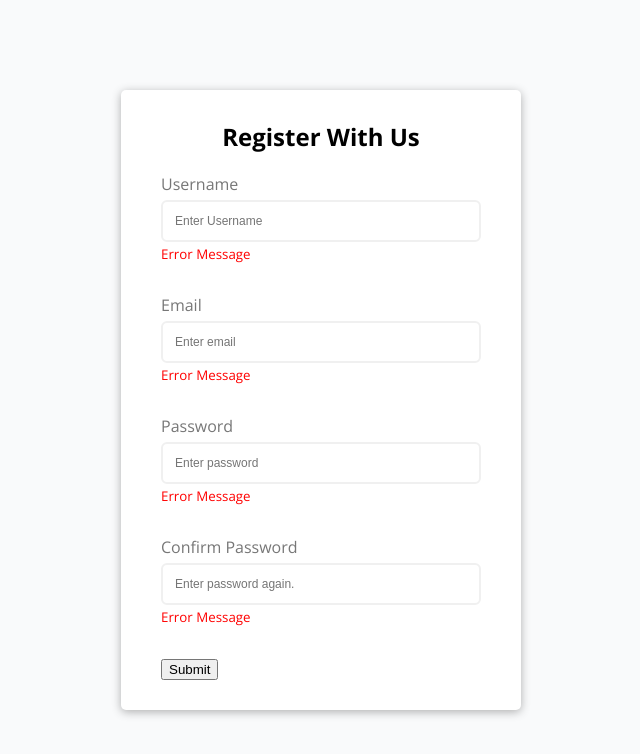
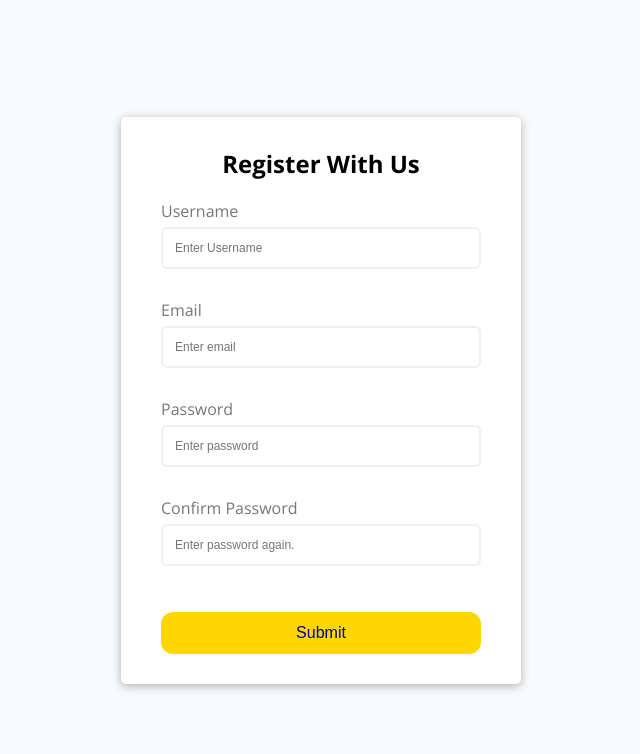
Before and after one commit to jordanoboyle/FormValidator, a plain HTML site: page index.html in a window 1280 px wide. Shown: the whole page, without its empty margins (319-959 px from the left). Drawn offline with nearby package versions, Linux system fonts and the light colour scheme.

Commit message:
final styling button and small tag visibility

```diff
--- a/style.css
+++ b/style.css
@@ -77,5 +77,29 @@ h2 {
 }
 
 .form-control small {
-  color: var(--failure-color)
+  color: var(--failure-color);
+  position: absolute;
+  bottom: 0;
+  left: 0;
+  visibility: hidden;
+  /* display: none; */
 }
+
+.form-control.failure small {
+  visibility: visible;
+}
+
+/* This piece here dictates whether the small tag will show. If it has an .failure class attached to it, it will become visible due to lines 88 to 90. */
+
+.form button {
+  cursor: pointer;
+  background-color: gold;
+  border: .5em solid gold;
+  border-radius: .75em;
+  color: darkblue;
+  font-size: 1em;
+  padding: .25em;
+  margin-top: 1em;
+  width: 100%;
+
+}
```
